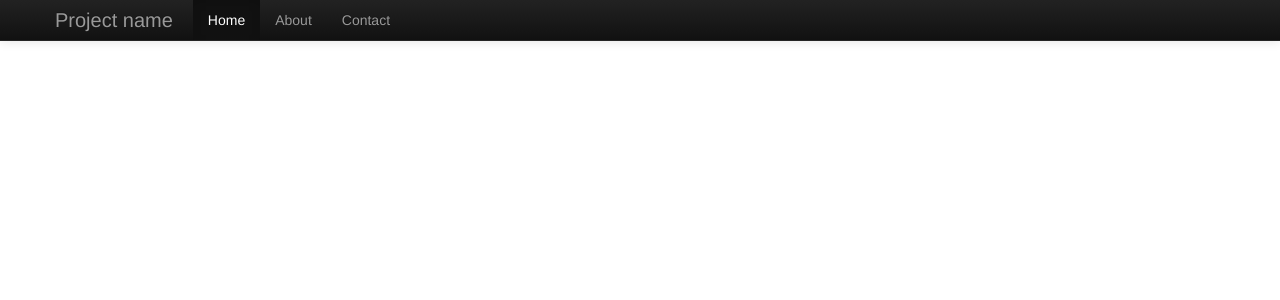
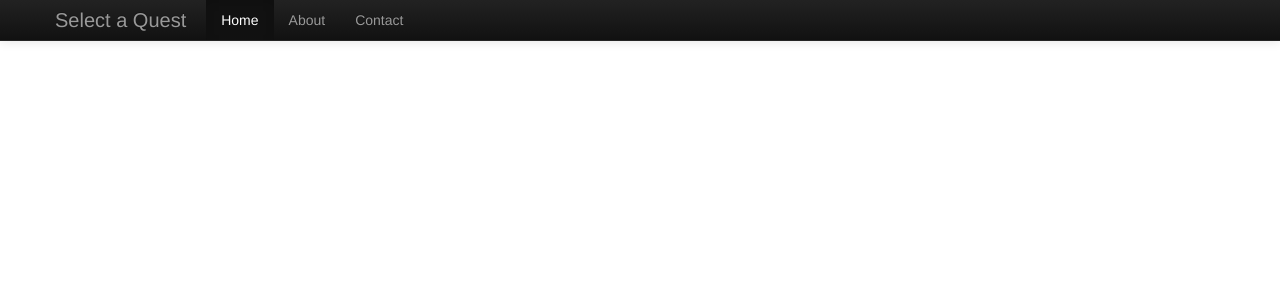
Before and after one commit to peteryao/DailyAchievement, a Django app: template gamify/templates/base.html in a window 1280 px wide. Shown: the top 300 px of the page. Run offline with Django 3.2, Linux system fonts and the light colour scheme; the template is opened without the code that fills it, so the values that code supplies are empty; parts of the project's set-up code (start-up, migrations or seed data) failed here and were passed over; some libraries are stand-ins or nearby versions.

Commit message:
Updating

```diff
--- a/gamify/templates/base.html
+++ b/gamify/templates/base.html
@@ -42,7 +42,7 @@
             <span class="icon-bar"></span>
             <span class="icon-bar"></span>
           </a>
-          <a class="brand" href="/quests/">Project name</a>
+          <a class="brand" href="/quests/">Select a Quest</a>
           <div class="nav-collapse collapse">
             <ul class="nav">
               <li class="active"><a href="#">Home</a></li>
--- a/gamify/templates/quests.html
+++ b/gamify/templates/quests.html
@@ -7,11 +7,12 @@
     <center><strong>{{quest.title}}</strong> ({{quest.point_value}}<i> pts</i>)</center><br />
     <center><img src="{{quest.image}}" style="height: 300px;" ></img></center><br />
     <p>{{quest.description}}</p>
-    <center>
+    <div><center>
     <button class="btn btn-success">Accept</button>
     <button class="btn btn-danger">Decline</button>
-    </center>
+    </center></div>
     </div>
     {% endfor %}
 </div>
+
 {% endblock %}
```
